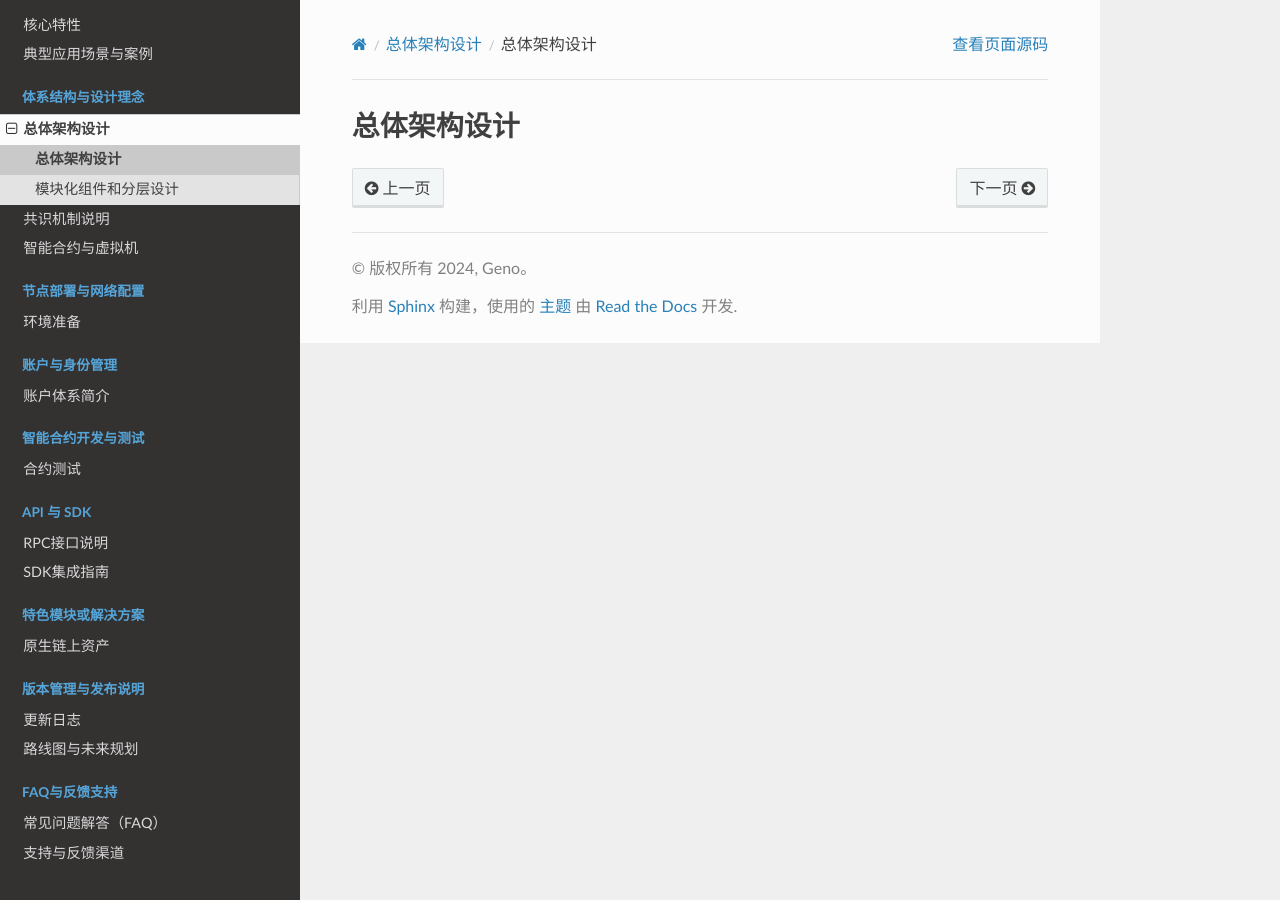
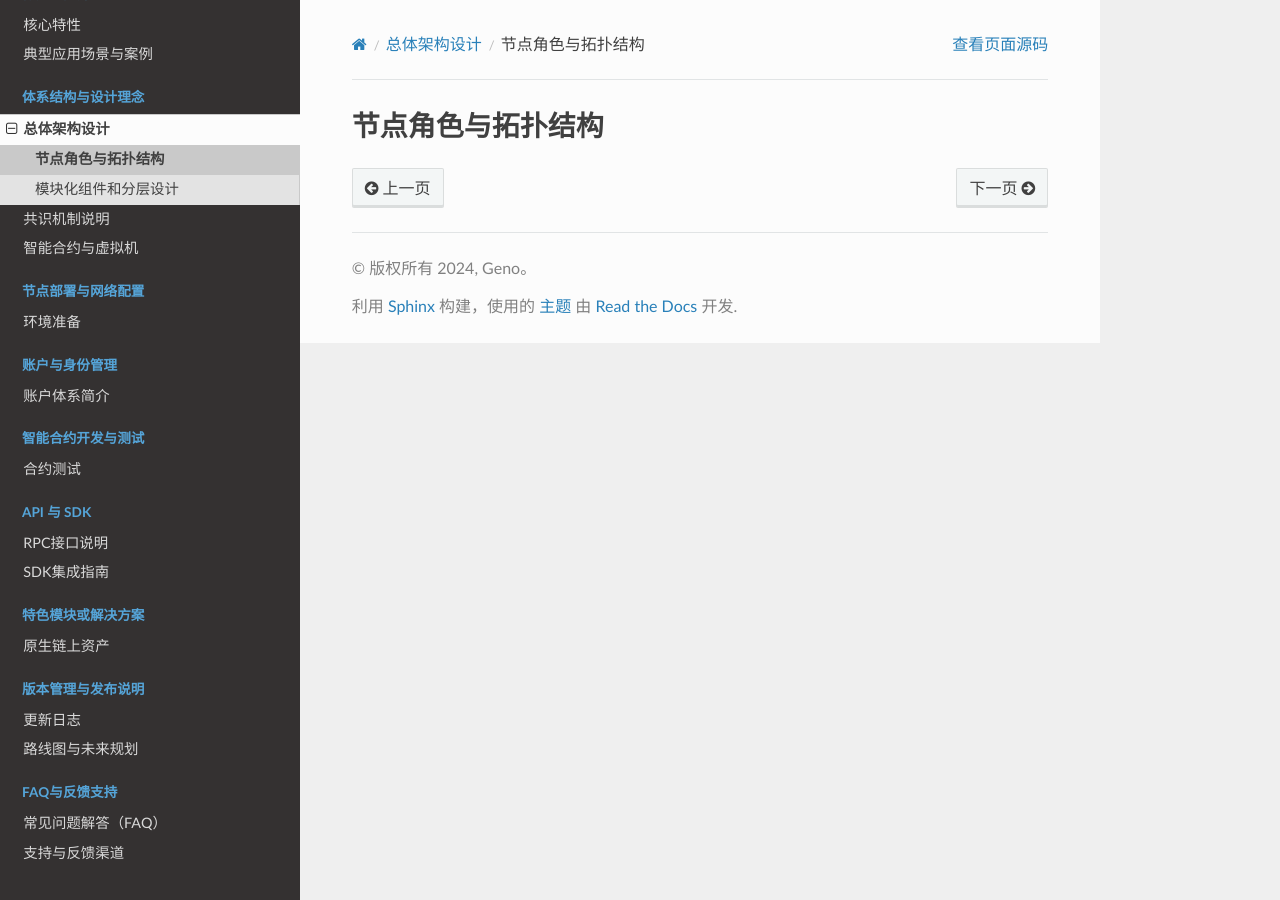
Before and after one commit to geno-labs/geno-docs, a Sphinx documentation site: the page built from source/architecture/design/node_structure.md, in a window 1280 px wide. Built offline with Sphinx 7.4.7 and the Read the Docs theme 3.1.0, drawn with Linux system fonts in a browser that asks for light colours; pages that are not in the unit, such as notebooks, are missing from menus.

Commit message:
Update node_structure.md

```diff
--- a/source/architecture/design/node_structure.md
+++ b/source/architecture/design/node_structure.md
@@ -1 +1 @@
-# 总体架构设计
+# 节点角色与拓扑结构
```
